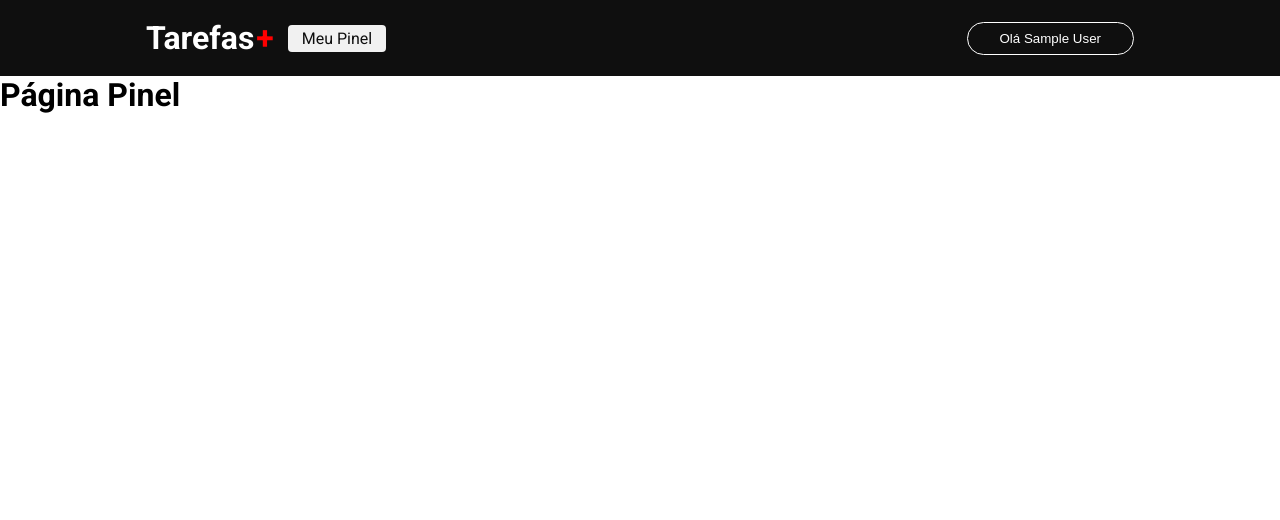
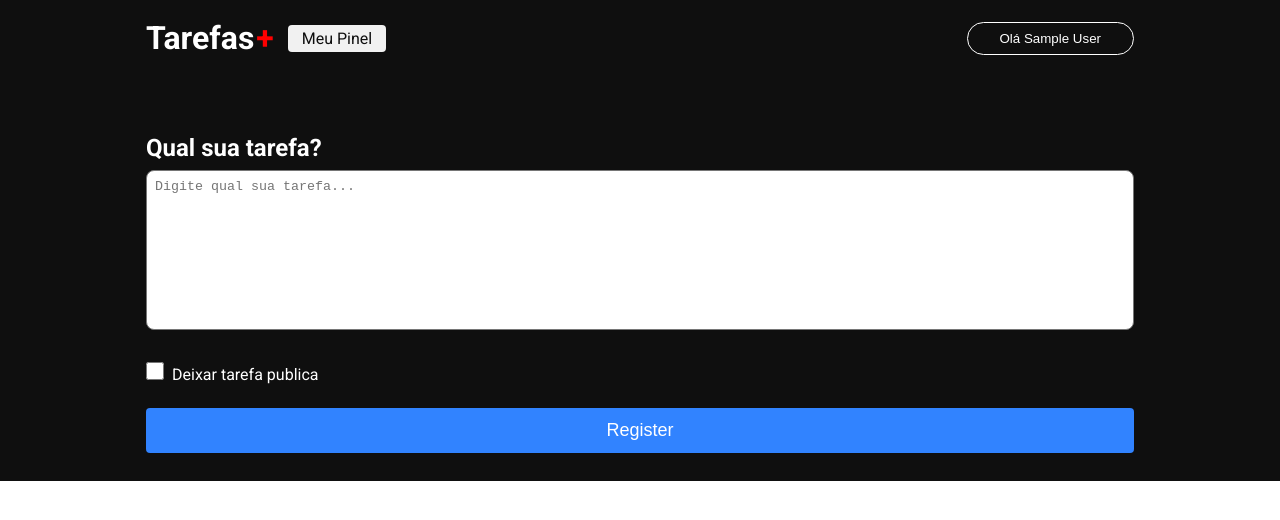
Before and after one commit to DigitalHDR/tarefas-projeto-next-js, a Next.js app: page /dashbord in a window 1280 px wide. Shown: the top 520 px of the page. Built offline with nearby package versions, Linux system fonts and the light colour scheme; no server answers; sample sign-in values are in the browser's storage.

Commit message:
Criando dashboard

```diff
--- /dev/null
+++ b/src/components/textarea/index.tsx
@@ -0,0 +1,6 @@
+import { HTMLProps } from 'react'
+import styles from './styles.module.css'
+
+export function Textarea({ ...rest }: HTMLProps<HTMLTextAreaElement>) {
+  return <textarea className={styles.textArea} {...rest}></textarea>
+}
--- /dev/null
+++ b/src/components/textarea/styles.module.css
@@ -0,0 +1,8 @@
+.textArea {
+    width: 100%;
+    resize: none;
+    height: 160px;
+    border-radius: 8px;
+    outline: none;
+    padding: 8px;
+}
--- a/src/pages/dashbord/index.tsx
+++ b/src/pages/dashbord/index.tsx
@@ -3,7 +3,8 @@
 import Head from 'next/head'
 
 import { getSession } from 'next-auth/react'
-import { log } from 'console'
+import { Textarea } from '@/components/textarea'
+
 
 export default function DashBoard() {
   return (
@@ -12,7 +13,25 @@
         <title>Meu painel de tarefas</title>
       </Head>
 
-      <h1>Página Pinel</h1>
+      <main className={styles.main}>
+        <section className={styles.content}>
+          <div className={styles.contentForm}>
+            <h1 className={styles.title}>Qual sua tarefa?</h1>
+
+            <form>
+              <Textarea placeholder='Digite qual sua tarefa...' />
+              <div className={styles.checkBoxArea}>
+                <input type="checkbox" className={styles.checkBox} />
+                <label>Deixar tarefa publica</label>
+              </div>
+
+              <button className={styles.buttun} type="submit">
+                Register
+              </button>
+            </form>
+          </div>
+        </section>
+      </main>
     </div>
   )
 }
@@ -25,7 +44,7 @@
     return {
       redirect: {
         destination: '/',
-        permanent: false
+        permanent: false,
       },
     }
   }
--- a/src/pages/dashbord/styles.module.css
+++ b/src/pages/dashbord/styles.module.css
@@ -0,0 +1,49 @@
+.container {
+    width: 100%;
+}
+
+.content {
+    background-color: #0f0f0f;
+    width: 100%;
+    display: flex;
+    align-items: center;
+    justify-content: center;
+}
+
+.contentForm {
+    max-width: 1024px;
+    width: 100%;
+    padding: 0 18px;
+    padding-bottom: 28px;
+    margin-top: 58px;
+}
+
+.title {
+    color: #fff;
+    margin-bottom: 8px;
+}
+
+.checkBoxArea label {
+    margin-left: 8px;
+    color: #fff;
+}
+
+.checkBoxArea {
+    margin: 14px 0
+}
+
+.checkBox {
+    width: 18px;
+    height: 18px;
+    margin: 14px 0;
+}
+
+.buttun {
+    width: 100%;
+    border: 0;
+    border-radius: 4px;
+    color: #fff;
+    background-color: #3183ff;
+    padding: 12px 0;
+    font-size: 18px;
+}
```
